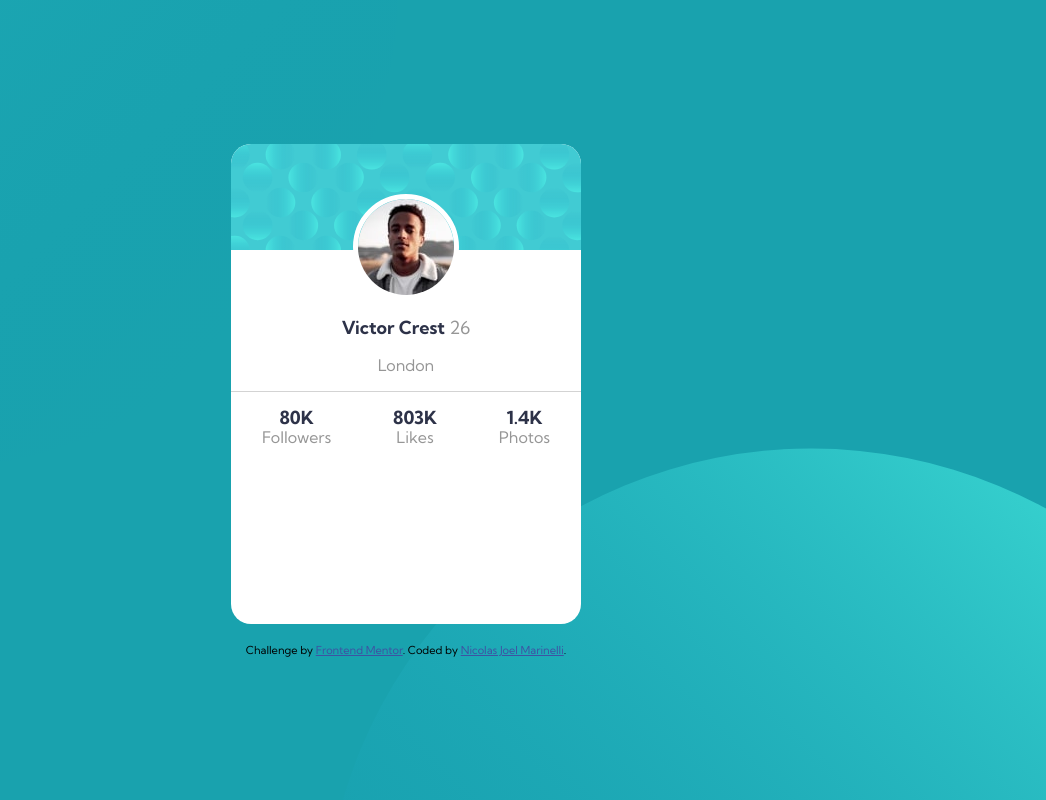
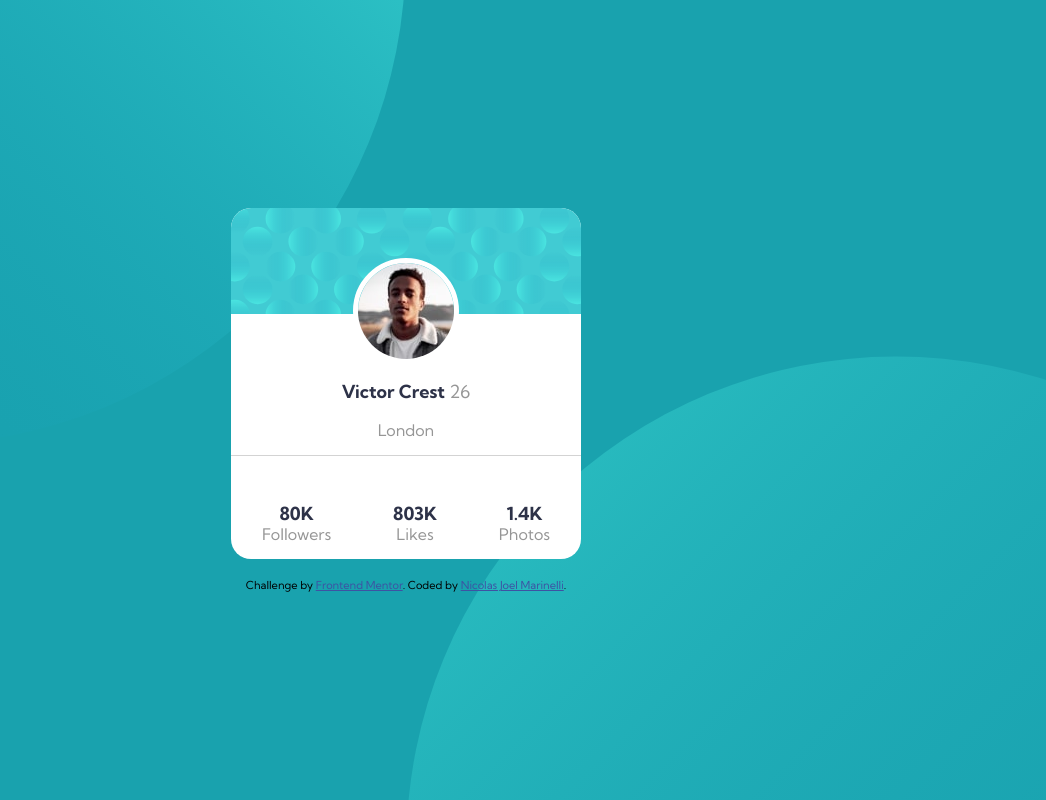
Before and after one commit to Nikl4auss/profile-card, a plain HTML site: page index.html in a window 1280 px wide. Shown: the whole page, without its empty margins (234-1280 px from the left). Drawn offline with Linux system fonts and the light colour scheme.

Commit message:
Fixed card height and background resize

```diff
--- a/CSS/styles.scss
+++ b/CSS/styles.scss
@@ -28,8 +28,8 @@ body {
 .container {
   background-image: url(../images/bg-pattern-top.svg),
     url(../images/bg-pattern-bottom.svg);
-  background-position: left calc(40vw + 15%) top calc(72vh - 10vw),
-    right calc(47vw + 15%) bottom calc(65vh - 15vw);
+  background-position: right 50vw bottom calc(50vh + 25%),
+    left 50vw top calc(50vh + 25%);
   background-repeat: no-repeat;
   background-color: hsl(185, 75%, 39%);
   height: 100%;
@@ -42,13 +42,13 @@ body {
   .profile-card {
     width: 350px;
     max-width: 80%;
-    height: 60%;
     background-color: white;
     margin-bottom: 20px;
     border-radius: 20px;
 
     .profile-content {
       width: 100%;
+      height: 100%;
       display: flex;
       flex-direction: column;
       align-items: center;
@@ -89,6 +89,7 @@ body {
     .profile-stadistics {
       width: 100%;
       display: flex;
+      flex-direction: column;
       align-items: center;
       justify-content: space-around;
 
@@ -105,15 +106,12 @@ body {
         }
       }
     }
+    @media only screen and (min-width: 600px) {
+      .profile-stadistics {
+        flex-direction: row;
+        align-items: flex-end;
+        margin-top: 2rem;
+      }
+    }
   }
-  // @media only screen and (min-width: 800px) {
-  //   .profile-card {
-  //     width: 30%;
-  //   }
-  // }
 }
-// @media only screen and (min-width: 800px) {
-//   .container {
-//     background-position: left -300px top -600px, right -300px bottom -600px;
-//   }
-// }
```
Also changed, not shown: CSS/styles.css, 1 other file.
